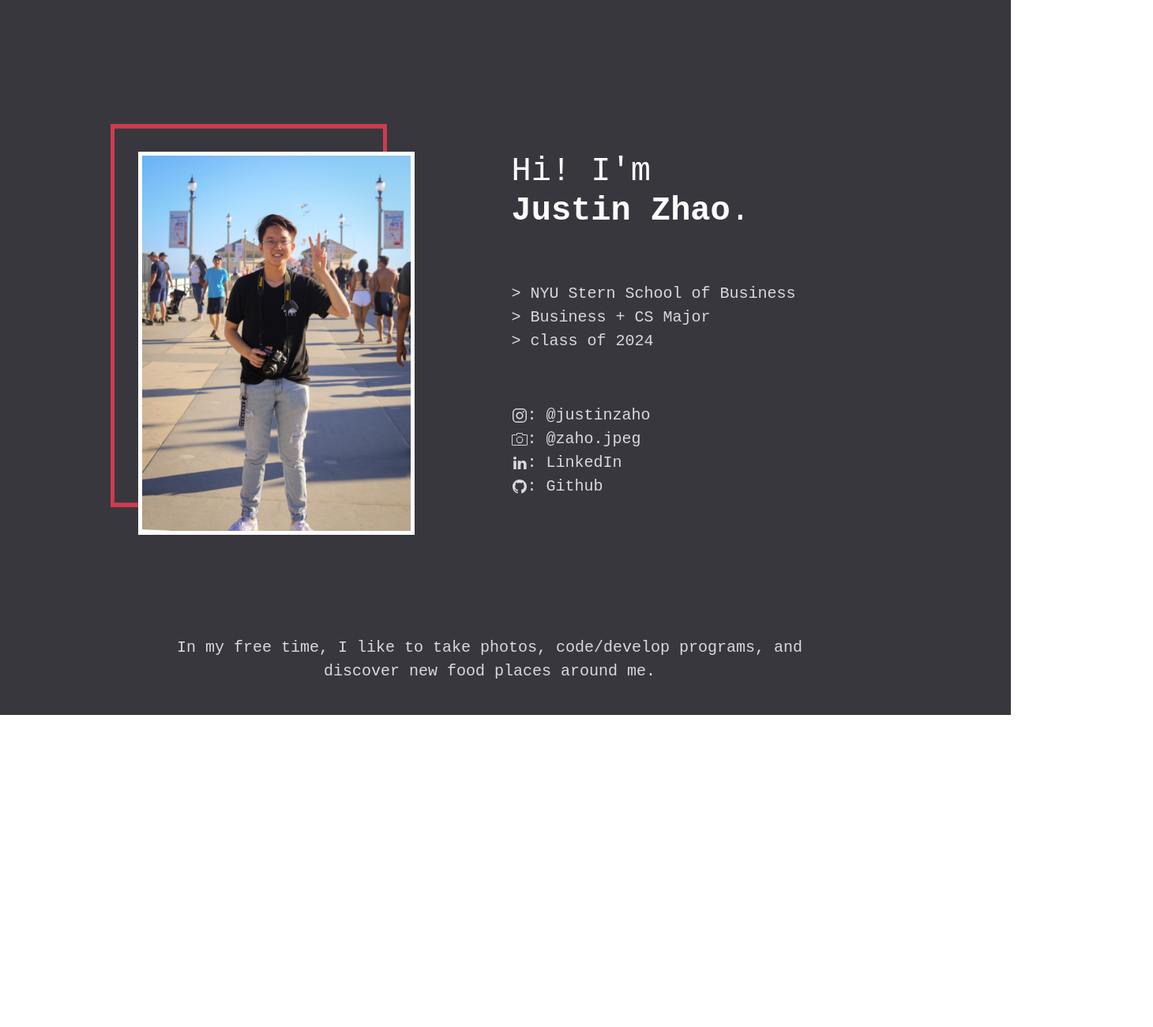
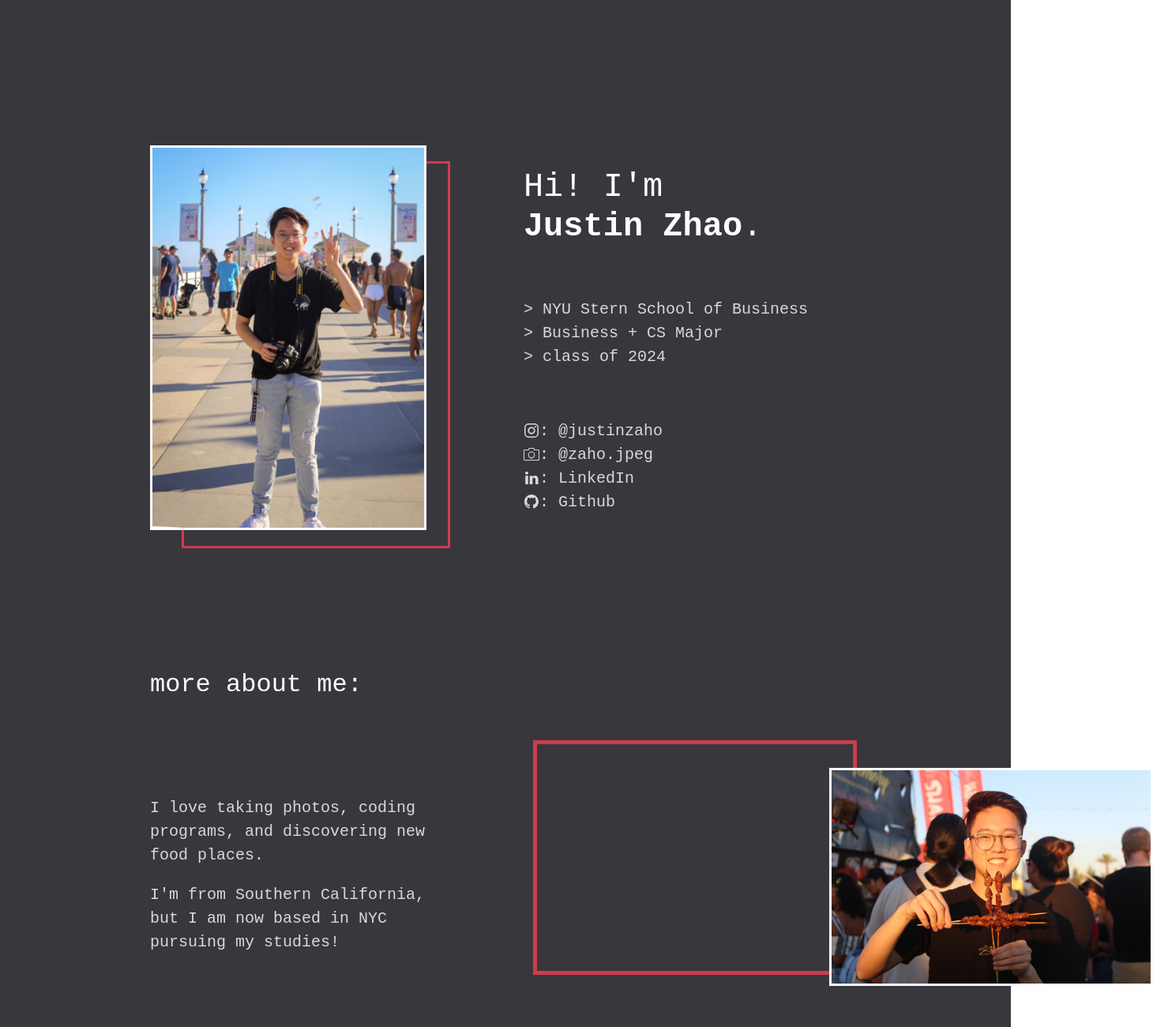
Before and after one commit to zhaojustin/justinzhao.net, a plain HTML site: page index.html in a window 1280 px wide. Shown: the top 1300 px of the page at 79% size, 1460 px wide, since content can reach past the window. Before the commit the page ends 905 px from the top, so only its background shows below. Drawn offline with Linux system fonts and the light colour scheme; a web font is replaced by a local one.

Commit message:
fix spacing

```diff
--- a/assets/css/style.css
+++ b/assets/css/style.css
@@ -9,6 +9,11 @@ Muted: #7b797b
 */
 
 h1 {
+  font-family: "Overpass Mono", monospace;
+  color: #fefefe;
+}
+
+h2 {
   font-family: "Overpass Mono", monospace;
   color: #fefefe;
 }
@@ -32,28 +37,49 @@ body {
   background-color: #38373e;
 }
 
+main {
+  padding-left: 5%;
+  padding-right: 5%;
+}
+
+/* Sections */
+
+#intro {
+  padding-bottom: 4%;
+}
+
+#bio {
+  padding-bottom: 4%;
+}
+
 /* Border and Rectangle */
 
 .border-white {
   border-style: solid;
-  border-width: 5px;
-  border-color: #fefefe;
+  border-width: 3px;
+  border-color: #fff;
 }
 
 .rect-parent {
   position: relative;
-  top: 0;
-  left: 0;
 }
 
 .rect {
+  z-index: 2;
+  position: absolute;
+  top: 20px;
+  left: 40px;
+  border: 3px solid #ce3c4d;
+}
+
+.rect-inverted {
   position: relative;
   top: -35px;
-  left: -50px;
+  left: 35px;
 }
 
 .rect-top {
+  z-index: 3;
   position: absolute;
   top: 0px;
-  left: 0px;
 }
--- a/index.html
+++ b/index.html
@@ -17,15 +17,17 @@
     <main>
         <!-- intro -->
         <div class="uk-block" id="intro">
-            <div class="uk-container uk-container-small" style="padding-top: 15%">
+            <div class="uk-container uk-container-small" style="padding-top: 16%">
                 <div class="uk-grid-small uk-child-width-expand@s" uk-grid>
-                    <div class="rect-parent">
-                        <img class="rect" alt="rect" data-src="assets/img/rectangle.png" width="350px" data-height
-                            uk-img>
-                        <img class="rect-top border-white" alt="picture of me" data-src="assets/img/me.jpg"
-                            width="350px" data-height uk-img>
+                    <div style="position: relative; height: 500px">
+                        <div class="rect-parent" style="padding-bottom: 15%; height: 500px">
+                            <div class="rect uk-responsive-height uk-responsive-width"
+                                style="width: 340px; height: 490px"></div>
+                            <img class="rect-top border-white" alt="picture of me" data-src="assets/img/me.jpg"
+                                width="350px" data-height uk-img>
+                        </div>
                     </div>
-                    <div>
+                    <div style="padding-top: 3%; padding-left: 5%;">
                         <h1>Hi! I'm<br>
                             <strong>Justin Zhao</strong>.
                         </h1>
@@ -51,15 +53,33 @@
                 </div>
             </div>
         </div>
-        <!-- intro -->
+        <!-- bio -->
         <div class="uk-block" id="bio">
             <div class="uk-container uk-container-small" style="padding-top: 10%">
                 <div class="uk-child-width-1-1 uk-text-center" uk-grid>
+                    <div class="uk-text-left">
+                        <h2>more about me:</h2>
+                        <div style="height: 25px"></div>
+                    </div>
+                    <div class="uk-child-width-1-2 uk-text-left" uk-grid>
+                        <div style="padding-right: 5%; padding-top: 4%">
+                            <p>
+                                I love taking photos, coding programs, and discovering new food places.
+                            </p>
+                            <p>
+                                I'm from Southern California, but I am now based in NYC pursuing my studies!
+                            </p>
+                        </div>
+                        <div>
+                            <div class="rect-parent">
+                                <img class="rect-inverted" alt="rect" data-src="assets/img/rectangle-horizontal.png"
+                                    width="410px" data-height uk-img>
+                                <img class="rect-top border-white" alt="picture of me with skewer"
+                                    data-src="assets/img/kageskewer.jpg" width="410px" data-height uk-img>
+                            </div>
+                        </div>
+                    </div>
                     <div style="padding-left: 5%; padding-right: 5%">
-                        <p>
-                            In my free time, I like to take photos, code/develop programs, and discover new food places
-                            around me.
-                        </p>
                     </div>
                     <div class="uk-child-width-expand@s uk-text-center" uk-grid>
                         <div></div>
@@ -68,6 +88,7 @@
                     </div>
                 </div>
             </div>
+        </div>
     </main>
 </body>
 
```
Also changed, not shown: assets/img/kageskewer.JPG (added), assets/img/rectangle-horizontal.png (added), assets/img/wavy.png (added), 1 other file.
